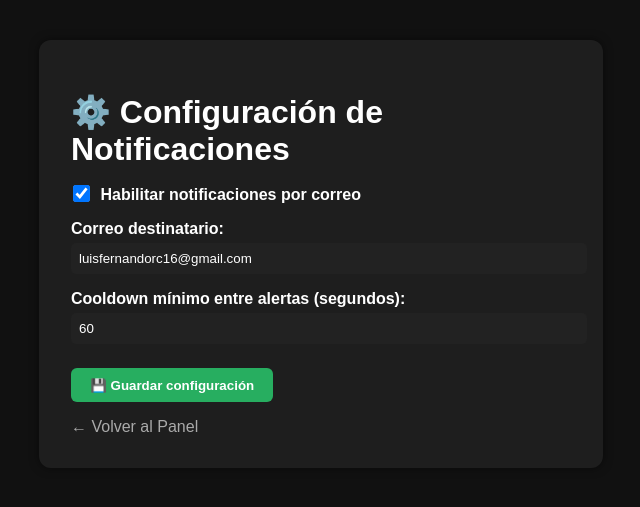
After one commit to LFRC19/PiVision-IA, a Flask app: page /dashboard/notifications in a window 1280 px wide. The commit adds this page. Shown: the top 507 px of the page, without its empty margins (319-959 px from the left). Run offline with Flask 3, Linux system fonts and the light colour scheme.

Commit message:
chore: release versión estable con sistema de notificaciones por correo y panel de configuración

```diff
--- a/app/__init__.py
+++ b/app/__init__.py
@@ -50,9 +50,12 @@ def create_app():
 
     # 6) Registrar Blueprints
     from app.routes.dashboard import dashboard_bp
-    from app.routes.auth import auth_bp  # blueprint de login/logout
+    from app.routes.auth import auth_bp
+    from app.routes.notifications import notifications_bp  # nuevo blueprint
+
     app.register_blueprint(dashboard_bp, url_prefix='/dashboard')
     app.register_blueprint(auth_bp)
+    app.register_blueprint(notifications_bp)
 
     # 7) Liberar recursos al cerrar
     @app.teardown_appcontext
--- a/app/gesture_handler.py
+++ b/app/gesture_handler.py
@@ -109,4 +109,4 @@ class GestureHandler:
 
         # Mensaje de consola
         print(f"[GESTO] Cam {cam_id}: {gesture} detectado -> {filename}")
-        return gesture   #  ← ←  DEVUELVE el gesto para AIPipeline
+        return (gesture, filename)   #  ← ←  DEVUELVE el gesto para AIPipeline y el nombre del archivo
--- /dev/null
+++ b/app/routes/notifications.py
@@ -0,0 +1,44 @@
+import json
+import os
+from flask import Blueprint, render_template, request, redirect, url_for, flash
+
+notifications_bp = Blueprint("notifications", __name__)
+
+CONFIG_PATH = os.path.join("config", "notifications.json")
+
+
+def load_config():
+    if not os.path.exists(CONFIG_PATH):
+        return {
+            "email_enabled": False,
+            "email_to": "",
+            "cooldown_seconds": 60
+        }
+    with open(CONFIG_PATH, "r") as f:
+        return json.load(f)
+
+
+def save_config(data):
+    with open(CONFIG_PATH, "w") as f:
+        json.dump(data, f, indent=4)
+
+
+@notifications_bp.route("/dashboard/notifications", methods=["GET", "POST"])
+def notifications():
+    if request.method == "POST":
+        email_enabled = "email_enabled" in request.form
+        email_to = request.form.get("email_to", "").strip()
+        cooldown = int(request.form.get("cooldown_seconds", 60))
+
+        new_config = {
+            "email_enabled": email_enabled,
+            "email_to": email_to,
+            "cooldown_seconds": cooldown
+        }
+
+        save_config(new_config)
+        flash("✅ Configuración guardada exitosamente", "success")
+        return redirect(url_for("notifications.notifications"))
+
+    config = load_config()
+    return render_template("notifications.html", config=config)
--- /dev/null
+++ b/app/templates/notifications.html
@@ -0,0 +1,82 @@
+<!DOCTYPE html>
+<html lang="es">
+<head>
+    <meta charset="UTF-8">
+    <title>Configuración de Notificaciones</title>
+    <style>
+        body {
+            background-color: #111;
+            color: #fff;
+            font-family: sans-serif;
+            padding: 2rem;
+        }
+        h1 {
+            margin-bottom: 1rem;
+        }
+        label {
+            display: block;
+            margin-top: 1rem;
+            font-weight: bold;
+        }
+        input[type="text"],
+        input[type="number"] {
+            padding: 0.5rem;
+            width: 100%;
+            margin-top: 0.3rem;
+            background-color: #222;
+            color: white;
+            border: none;
+            border-radius: 5px;
+        }
+        input[type="checkbox"] {
+            transform: scale(1.3);
+            margin-right: 0.5rem;
+        }
+        button {
+            margin-top: 1.5rem;
+            padding: 0.6rem 1.2rem;
+            background-color: #27ae60;
+            color: white;
+            font-weight: bold;
+            border: none;
+            border-radius: 6px;
+            cursor: pointer;
+        }
+        .container {
+            max-width: 500px;
+            margin: auto;
+            background-color: #1e1e1e;
+            padding: 2rem;
+            border-radius: 12px;
+            box-shadow: 0 0 10px rgba(0,0,0,0.5);
+        }
+        a {
+            color: #aaa;
+            display: inline-block;
+            margin-top: 1rem;
+            text-decoration: none;
+        }
+    </style>
+</head>
+<body>
+    <div class="container">
+        <h1>⚙️ Configuración de Notificaciones</h1>
+        <form method="POST">
+            <label>
+                <input type="checkbox" name="email_enabled" {% if config.email_enabled %}checked{% endif %}>
+                Habilitar notificaciones por correo
+            </label>
+
+            <label for="email_to">Correo destinatario:</label>
+            <input type="text" id="email_to" name="email_to" value="{{ config.email_to }}">
+
+            <label for="cooldown_seconds">Cooldown mínimo entre alertas (segundos):</label>
+            <input type="number" id="cooldown_seconds" name="cooldown_seconds" min="10" value="{{ config.cooldown_seconds }}">
+
+            <button type="submit">💾 Guardar configuración</button>
+        </form>
+
+        <a href="/dashboard/">← Volver al Panel</a>
+    </div>
+</body>
+</html>
--- /dev/null
+++ b/config/notifications.json
@@ -0,0 +1,5 @@
+{
+    "email_enabled": true,
+    "email_to": "luisfernandorc16@gmail.com",
+    "cooldown_seconds": 60
+}
--- a/config/settings.py
+++ b/config/settings.py
@@ -5,3 +5,9 @@ DEBUG = True
 
 # IDs de tus cámaras (pueden ser índices 0, 1, 2… o cadenas con device paths)
 CAMERA_IDS = [0]
+
+EMAIL_SERVER = "smtp.gmail.com"
+EMAIL_PORT = 465
+EMAIL_FROM = "pivision.alerts@gmail.com"
+EMAIL_PASSWORD = "gkja ntyb gono aynv"
+EMAIL_TO = "luisfernandorc16@gmail.com"
```
Also changed, not shown: app/ai_engine.py (+13 -15 lines), app/templates/index.html (+78 -58 lines), test_email.py (added, +31 -0 lines), tests/test_email.py (added, +27 -0 lines), utils/email_alert.py (added, +39 -0 lines), utils/notifier.py (added, +69 -0 lines).
